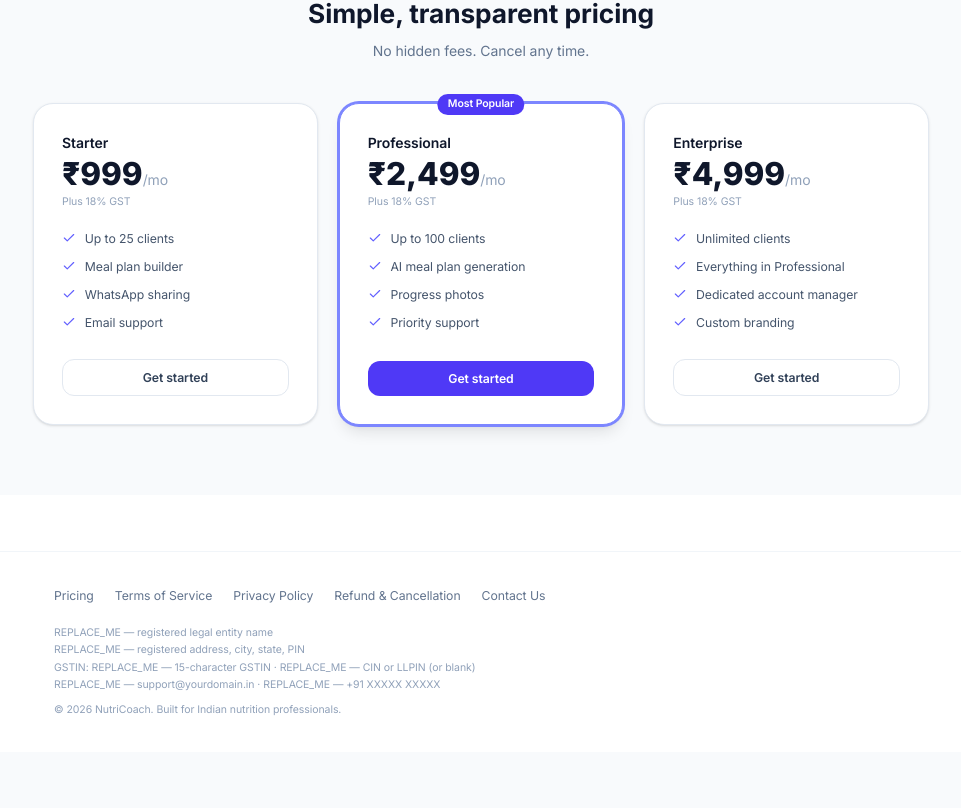
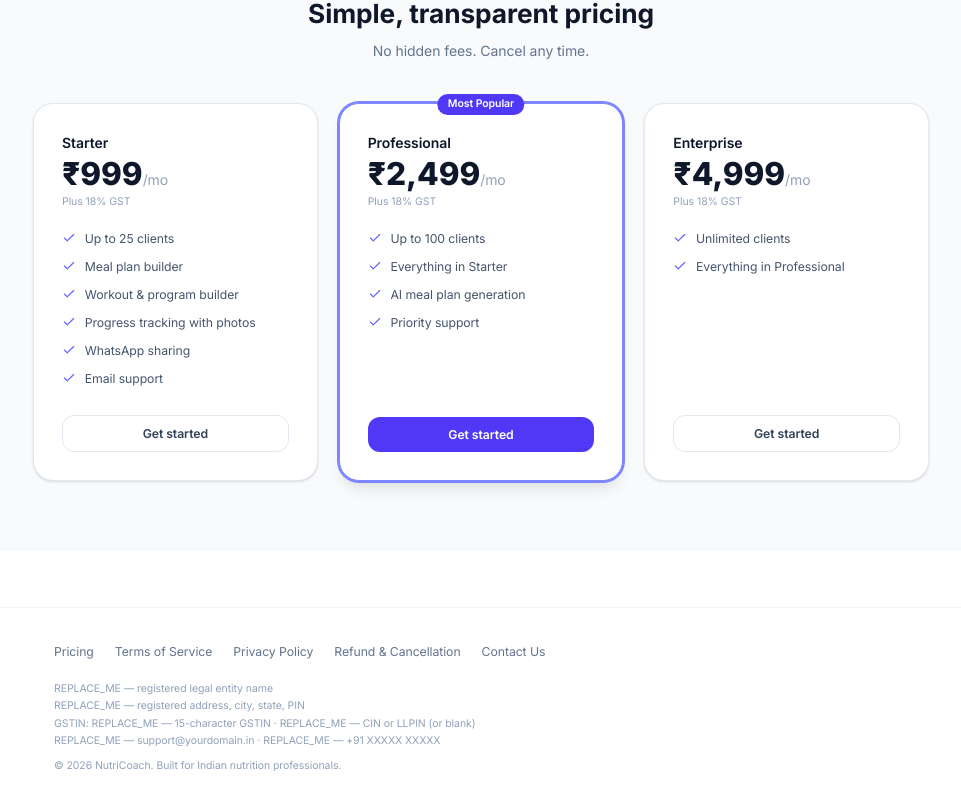
Before and after one commit to rajibksahoo/nutricoach-web, a Next.js app: page / in a window 1280 px wide. Shown: the part 1154-1962 px from the top of the page, without its empty margins (159-1120 px from the left). Before the commit the page ends 1906 px from the top, so only its background shows below. Built offline with nearby package versions, Linux system fonts and the light colour scheme.

Commit message:
Sell only what the product does: honest plan features and an AI upgrade prompt

```diff
--- a/components/meal-plans/AiGenerateModal.tsx
+++ b/components/meal-plans/AiGenerateModal.tsx
@@ -1,8 +1,11 @@
 "use client";
 
 import { useEffect, useRef, useState } from "react";
+import Link from "next/link";
 import toast from "react-hot-toast";
 import api from "@/lib/api";
+import { useSubscription } from "@/lib/use-subscription";
+import { AI_MIN_PLAN, canUseAiMealPlans, formatRupees } from "@/lib/plans";
 import Button from "@/components/ui/Button";
 import Spinner from "@/components/ui/Spinner";
 import { Sparkles, X } from "lucide-react";
@@ -21,7 +24,17 @@ export default function AiGenerateModal({ client, onClose, onGenerated }: {
 }) {
   const [status, setStatus] = useState<AiJobStatus | null>(null);
   const [error, setError] = useState<string | null>(null);
+  // Set when the backend answers 402. The hook below usually spares the coach
+  // the round trip, but `SubscriptionGate` is the only authority — if the hook
+  // failed to load, or a subscription lapsed mid-session, this is what catches it.
+  const [locked, setLocked] = useState(false);
   const cancelledRef = useRef(false);
+
+  const sub = useSubscription();
+  // `sub` is null until loaded and stays null on failure; don't lock the UI on
+  // a fetch we never got, let the 402 do it.
+  const lockedUpFront = sub !== null && !canUseAiMealPlans(sub.tier, sub.status);
+  const isLocked = locked || lockedUpFront;
 
   useEffect(() => {
     cancelledRef.current = false;
@@ -39,10 +52,13 @@ export default function AiGenerateModal({ client, onClose, onGenerated }: {
       await pollJob(job.id);
     } catch (e: unknown) {
       if (cancelledRef.current) return;
-      const msg =
-        (e as { response?: { data?: { message?: string } } })?.response?.data?.message ??
-        "Failed to start AI generation";
-      setError(msg);
+      const res = (e as { response?: { status?: number; data?: { message?: string } } })?.response;
+      if (res?.status === 402) {
+        setLocked(true);
+        setStatus(null);
+        return;
+      }
+      setError(res?.data?.message ?? "Failed to start AI generation");
       setStatus("FAILED");
     }
   }
@@ -131,6 +147,19 @@ export default function AiGenerateModal({ client, onClose, onGenerated }: {
           preferences, goal, and activity level. This takes 30–60 seconds.
         </p>
 
+        {isLocked && (
+          <div style={{
+            background: "#F5F3FF", border: "1px solid #EDE9FE",
+            borderRadius: 12, padding: "12px 16px",
+            fontSize: 11.5, color: "var(--fg2)", lineHeight: 1.65,
+          }}>
+            AI meal plan generation is part of the{" "}
+            <strong style={{ color: "var(--fg1)" }}>{AI_MIN_PLAN.label}</strong> plan
+            ({formatRupees(AI_MIN_PLAN.priceRupees)}/month). You can still build a plan by hand
+            on any plan.
+          </div>
+        )}
+
         {isWorking && (
           <div style={{
             display: "flex", alignItems: "center", gap: 8,
@@ -153,10 +182,16 @@ export default function AiGenerateModal({ client, onClose, onGenerated }: {
           </div>
         )}
 
-        <Button className="w-full" onClick={startGenerate} loading={isWorking} disabled={isWorking}>
-          <Sparkles className="w-4 h-4 mr-2" />
-          {error ? "Try Again" : "Generate Meal Plan"}
-        </Button>
+        {isLocked ? (
+          <Link href="/billing" style={{ textDecoration: "none" }}>
+            <Button className="w-full">Upgrade to {AI_MIN_PLAN.label}</Button>
+          </Link>
+        ) : (
+          <Button className="w-full" onClick={startGenerate} loading={isWorking} disabled={isWorking}>
+            <Sparkles className="w-4 h-4 mr-2" />
+            {error ? "Try Again" : "Generate Meal Plan"}
+          </Button>
+        )}
       </div>
     </div>
   );
--- a/lib/plans.ts
+++ b/lib/plans.ts
@@ -10,6 +10,13 @@ export interface Plan {
   /** Client cap enforced by the backend's SubscriptionGate. */
   clientLimit: number | null;
   clientsLabel: string;
+  /**
+   * Whether the tier includes AI meal-plan generation. Mirrors
+   * `SubscriptionGate.hasAiMealPlans` on the backend, which returns 402 from
+   * POST /api/v1/ai/meal-plans/generate for tiers where this is false.
+   * Trials get access regardless of tier, so this is the *paid* rule only.
+   */
+  hasAiMealPlans: boolean;
   features: string[];
   popular?: boolean;
 }
@@ -19,8 +26,12 @@ export interface Plan {
  * and the billing screen both read this — they used to hardcode their own
  * copies, which could drift from each other and from the backend's tier caps.
  *
- * These mirror `SubscriptionGate.clientLimitFor` on the backend. There is no
- * plans endpoint yet; when one lands, swap this for a fetch.
+ * These mirror `SubscriptionGate.clientLimitFor` and `hasAiMealPlans` on the
+ * backend. There is no plans endpoint yet; when one lands, swap this for a fetch.
+ *
+ * Every line in `features` must be something the product actually does today.
+ * This list is what the public pricing page renders, so an aspirational entry
+ * here is a claim we take money against.
  */
 export const PLANS: Plan[] = [
   {
@@ -29,7 +40,15 @@ export const PLANS: Plan[] = [
     priceRupees: 999,
     clientLimit: 25,
     clientsLabel: "Up to 25 clients",
-    features: ["Up to 25 clients", "Meal plan builder", "WhatsApp sharing", "Email support"],
+    hasAiMealPlans: false,
+    features: [
+      "Up to 25 clients",
+      "Meal plan builder",
+      "Workout & program builder",
+      "Progress tracking with photos",
+      "WhatsApp sharing",
+      "Email support",
+    ],
   },
   {
     tier: "PROFESSIONAL",
@@ -38,7 +57,13 @@ export const PLANS: Plan[] = [
     clientLimit: 100,
     clientsLabel: "Up to 100 clients",
     popular: true,
-    features: ["Up to 100 clients", "AI meal plan generation", "Progress photos", "Priority support"],
+    hasAiMealPlans: true,
+    features: [
+      "Up to 100 clients",
+      "Everything in Starter",
+      "AI meal plan generation",
+      "Priority support",
+    ],
   },
   {
     tier: "ENTERPRISE",
@@ -46,7 +71,11 @@ export const PLANS: Plan[] = [
     priceRupees: 4999,
     clientLimit: null,
     clientsLabel: "Unlimited clients",
-    features: ["Unlimited clients", "Everything in Professional", "Dedicated account manager", "Custom branding"],
+    hasAiMealPlans: true,
+    features: [
+      "Unlimited clients",
+      "Everything in Professional",
+    ],
   },
 ];
 
@@ -62,6 +91,22 @@ export function tierRank(tier: string | undefined | null): number {
   return PLANS.findIndex((p) => p.tier === tier);
 }
 
+/**
+ * Whether a coach's current billing state includes AI meal-plan generation.
+ * Mirrors `SubscriptionGate.hasAiMealPlans`: trials get it whatever the tier,
+ * because a coach who never sees the generator has no reason to upgrade for it.
+ */
+export function canUseAiMealPlans(
+  tier: string | undefined | null,
+  status: string | undefined | null,
+): boolean {
+  if (status === "TRIAL") return true;
+  return planFor(tier)?.hasAiMealPlans ?? false;
+}
+
+/** The cheapest tier that includes AI meal-plan generation, for upgrade copy. */
+export const AI_MIN_PLAN = PLANS.find((p) => p.hasAiMealPlans)!;
+
 export function formatRupees(rupees: number): string {
   return `₹${rupees.toLocaleString("en-IN")}`;
 }
```
Also changed, not shown: 1 other file (tests, documents, lock files or other folders).
